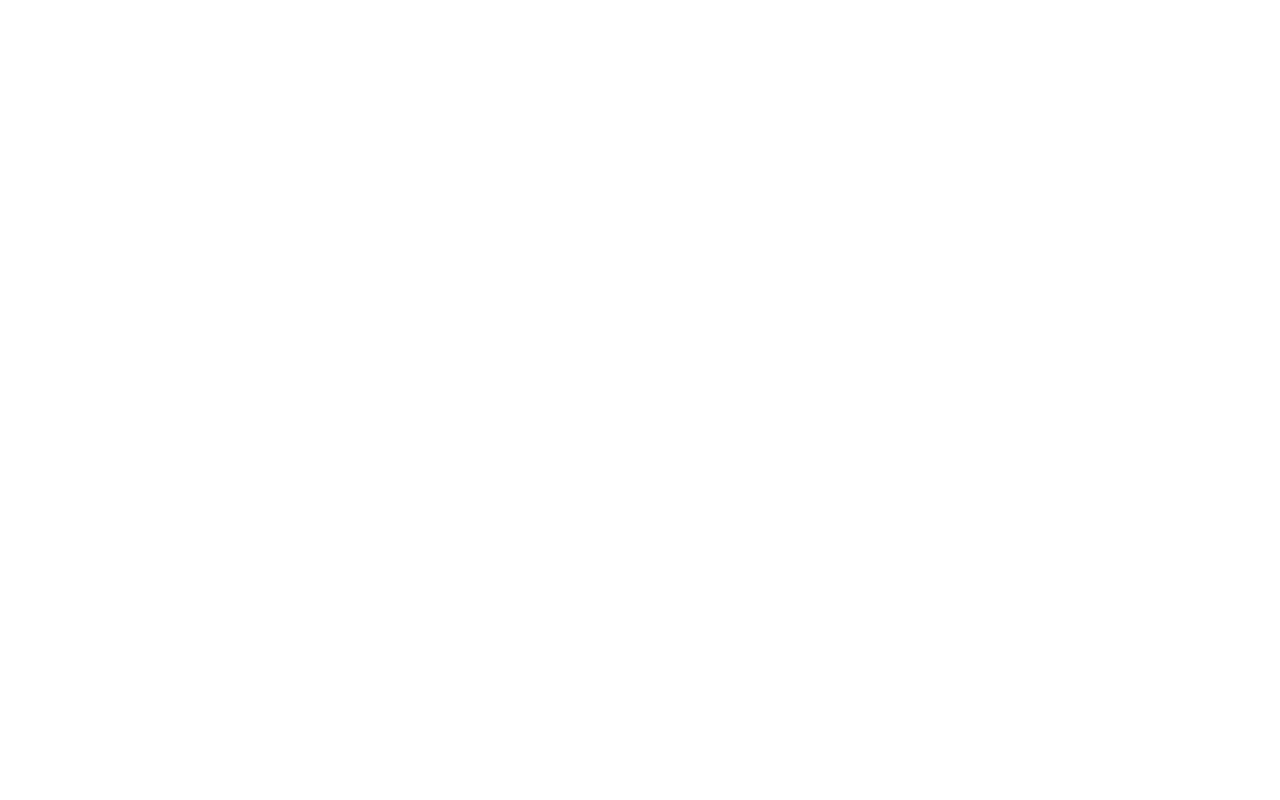
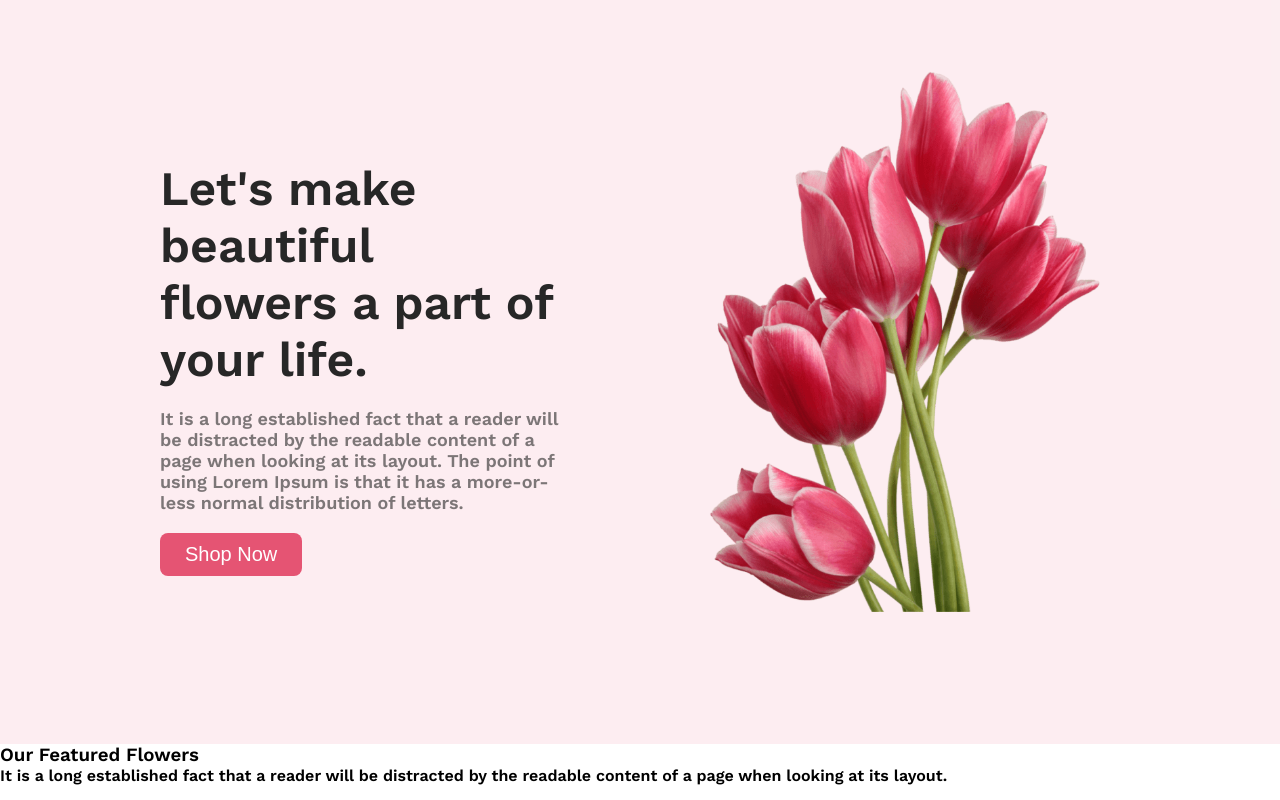
Before and after one commit to MDABDULRAHIM11/flower-shop-a, a plain HTML site: page index.html in a window 1280 px wide. Drawn offline with nearby package versions, Linux system fonts and the light colour scheme.

Commit message:
finished header

```diff
--- a/index.html
+++ b/index.html
@@ -1,11 +1,44 @@
 <!DOCTYPE html>
 <html lang="en">
+
 <head>
     <meta charset="UTF-8">
     <meta name="viewport" content="width=device-width, initial-scale=1.0">
-    <title>Document</title>
+    <link rel="preconnect" href="https://fonts.googleapis.com">
+<link rel="preconnect" href="https://fonts.gstatic.com" crossorigin>
+<link href="https://fonts.googleapis.com/css2?family=Lato:wght@900&family=Open+Sans:ital,wght@0,700;0,800;1,400&family=Work+Sans:wght@600&display=swap" rel="stylesheet">
+    <link rel="stylesheet" href="styles/style.css">
+    <title>Flower Shop</title>
 </head>
+
 <body>
+    <header class="header-section">
+        <div class="header-container">
+            <div class="header-title-container">
+                <h1 class="header-title">Let's make beautiful flowers a part of your life.</h1>
 
+                <p class="header-description">It is a long established fact that a reader will be distracted by the readable content of a page when looking at its layout. The point of using Lorem Ipsum is that it has a more-or-less normal distribution of letters.</p>
+
+                <button class="btn-primary">Shop Now</button>
+            </div>
+
+            <div class="header-image-container">
+                <img width="430px" class="header-image" src="./Flower Asset/pngwing 10.png" alt="">
+            </div>
+        </div>
+    </header>
+
+    <main>
+       <section>
+             <div class="featured-title"><h3 class="featured">Our Featured Flowers</h3>
+                <p class="freatured-">It is a long established fact that a reader will be distracted by the readable content of a page when looking at its layout.</p>
+            </div>
+       </section>
+    </main>
+
+    <footer>
+
+    </footer>
 </body>
+
 </html>
--- /dev/null
+++ b/styles/hhgg.css
@@ -0,0 +1,50 @@
+* {
+    margin: 0px;
+    padding: 0px;
+}
+
+body {
+    font-family: 'Lato', sans-serif;
+    font-family: 'Open Sans', sans-serif;
+    font-family: 'Work Sans', sans-serif;
+}
+
+.btn-primary {
+    border-radius: 8px;
+    background: #E55473;
+    color: #FFF;
+    font-size: 20px;
+    border: none;
+    padding: 10px 25px;
+}
+
+
+.header-section {
+    background-color: rgba(229, 84, 115, 0.10);
+    height: 93vh;
+}
+
+.header-container{
+    display: flex;
+    margin: auto;
+    /* align-items: center; */
+
+}
+
+.header-title {
+    color: #272727;
+    font-size: 48px;
+    padding-bottom: 30px;
+}
+
+.header-description {
+    color: rgba(39, 39, 39, 0.60);
+    font-size: 18px;
+    font-weight: 400;
+    width: 90%;
+    padding-bottom: 30px;
+}
+
+.header-image-container {
+   margin-bottom: 100px;
+}
--- /dev/null
+++ b/styles/style.css
@@ -0,0 +1,57 @@
+* {
+    margin: 0px;
+    padding: 0px;
+}
+
+body {
+    font-family: 'Lato', sans-serif;
+    font-family: 'Open Sans', sans-serif;
+    font-family: 'Work Sans', sans-serif;
+}
+
+.btn-primary {
+    border-radius: 8px;
+    background: #E55473;
+    color: #FFF;
+    font-size: 20px;
+    border: none;
+    padding: 10px 25px;
+}
+
+/* header section start from here */
+.header-section {
+    background-color: rgba(229, 84, 115, 0.10);
+    height: 93vh;
+    width: 100%;
+}
+
+.header-container {
+    display: flex;
+    align-items: center;
+    gap: 127px;
+    justify-content: space-between;
+}
+
+.header-title {
+    color: #272727;
+    font-size: 48px;
+    padding-bottom: 20px;
+}
+
+.header-description {
+    color: rgba(39, 39, 39, 0.60);
+    font-size: 18px;
+    font-weight: 400;
+    padding-bottom: 20px;
+}
+
+.header-title-container {
+
+    padding-left: 160px;
+    padding-top: 160px;
+}
+
+.header-image-container {
+    margin-bottom: -110px;
+    margin-right: 160px;
+}
```
Also changed, not shown: ggg.html (added, +40 -0 lines).
